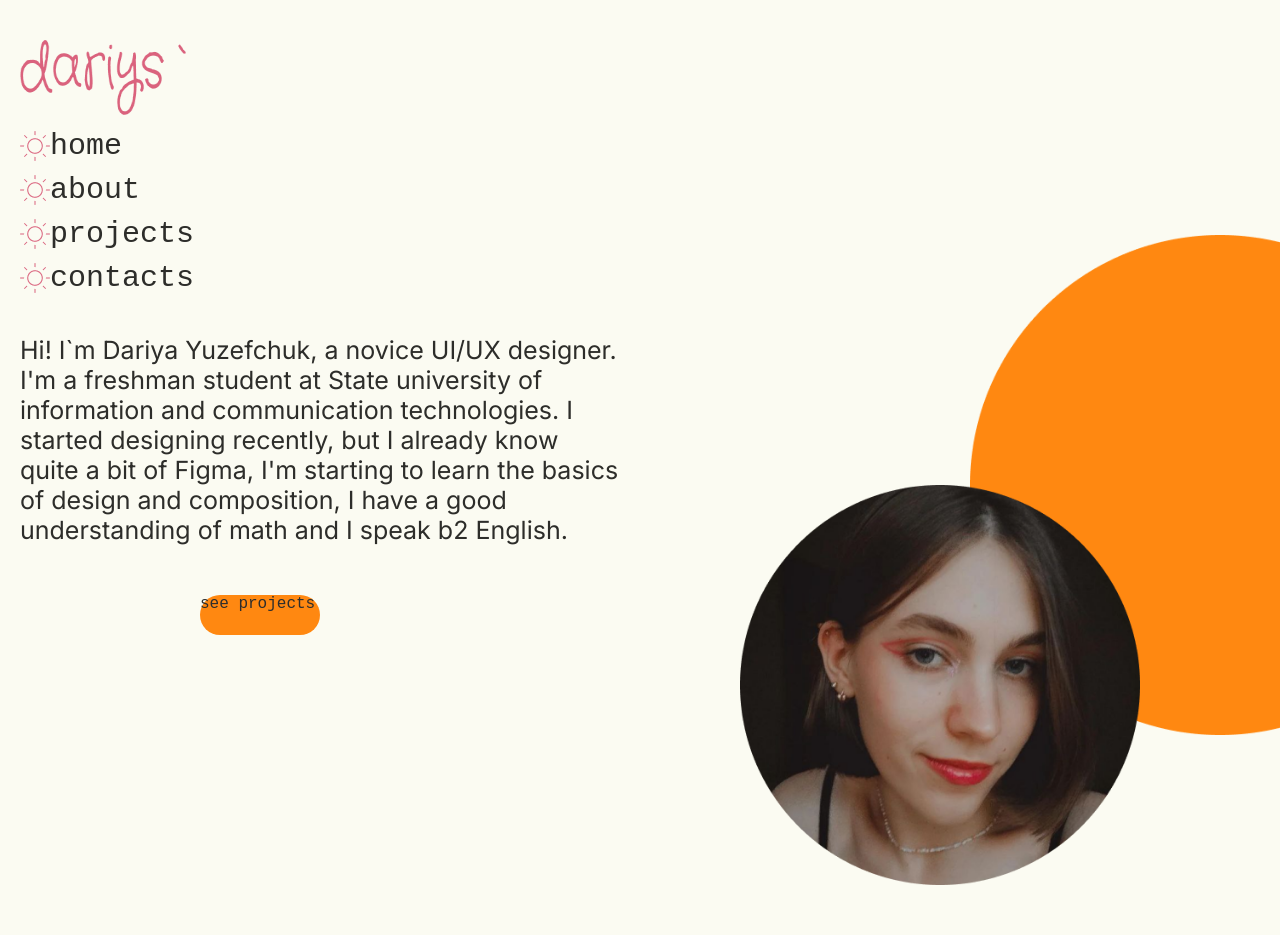
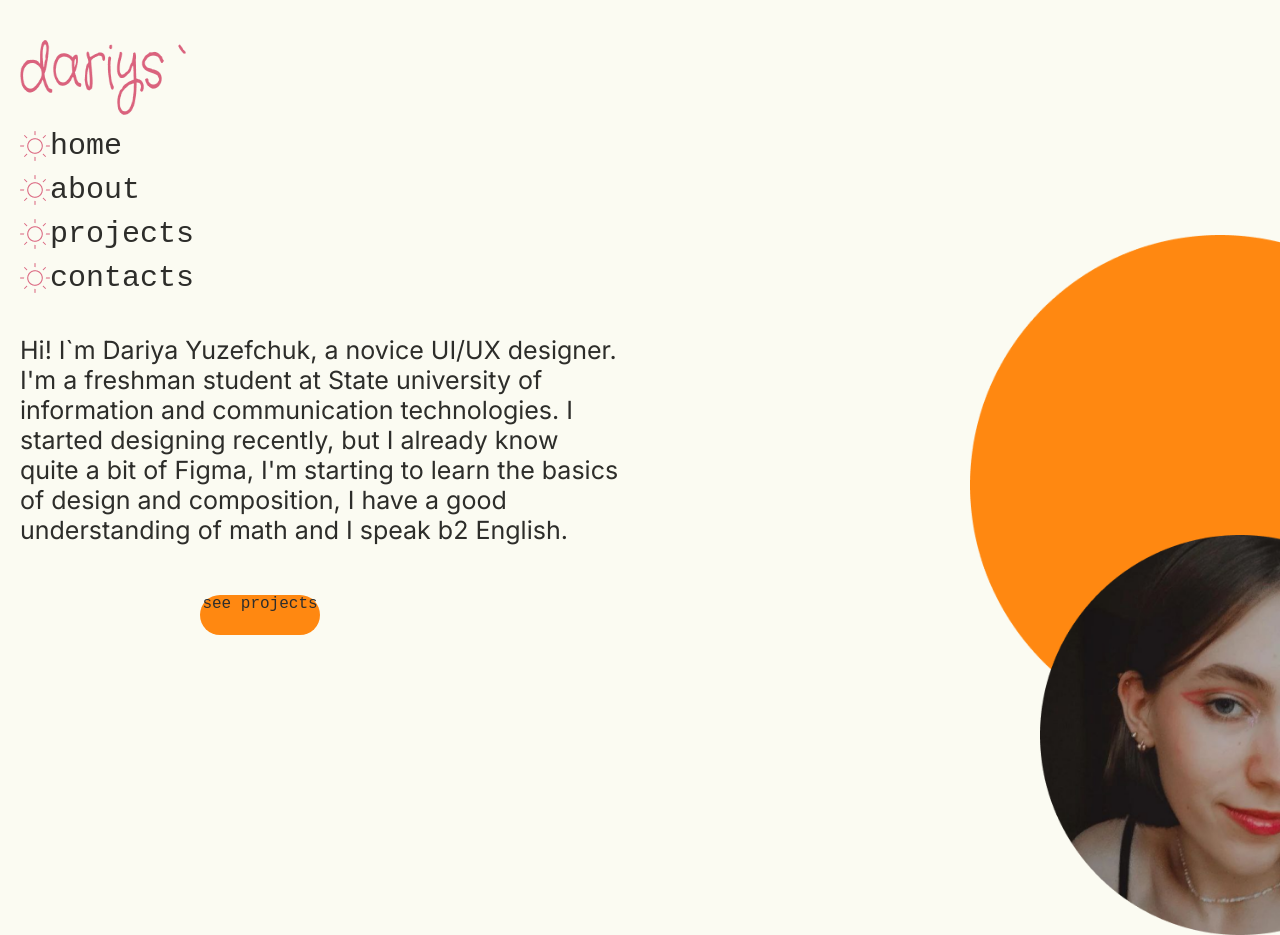
Before and after one commit to dariysthefirst/daria-s-portfolio, a Next.js app: page /about in a window 1280 px wide. Shown: the top 935 px of the page. Before the commit the page ends 885 px from the top, so only its background shows below. Built offline with nearby package versions, Linux system fonts and the light colour scheme.

Commit message:
fixed pic position

```diff
--- a/app/about/page.module.css
+++ b/app/about/page.module.css
@@ -5,7 +5,7 @@
 .facepic {
   width: 400px;
   height: 400px;
-  margin: -250px 100px 0;
+  margin: -200px 400px 0;
 }
 
 .text {
@@ -24,6 +24,7 @@
   font-family: 'Montserrat', monospace;
   margin: 300px 200px 0;
   position: absolute;
+  text-align: center;
 }
 
 .btn:hover {
```
